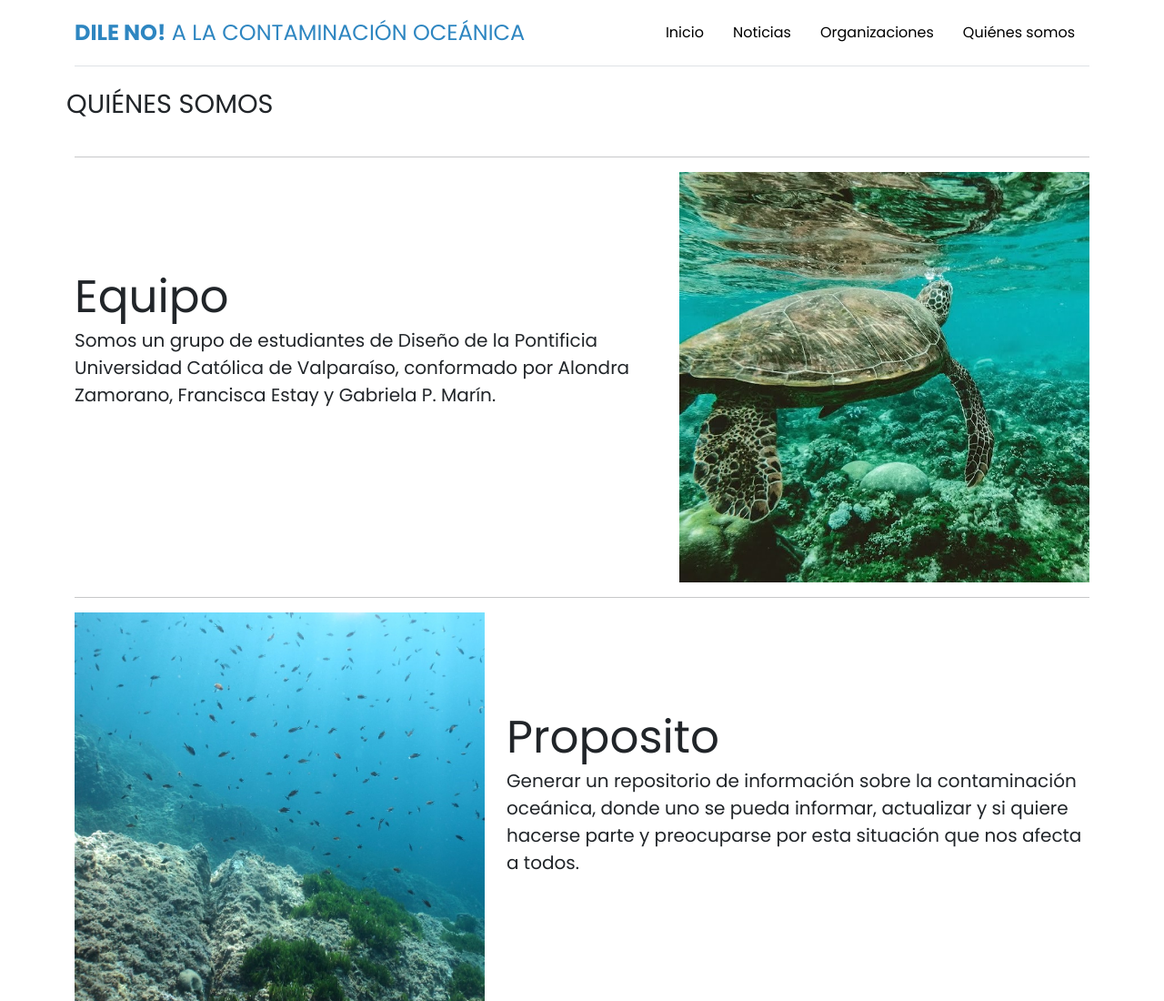
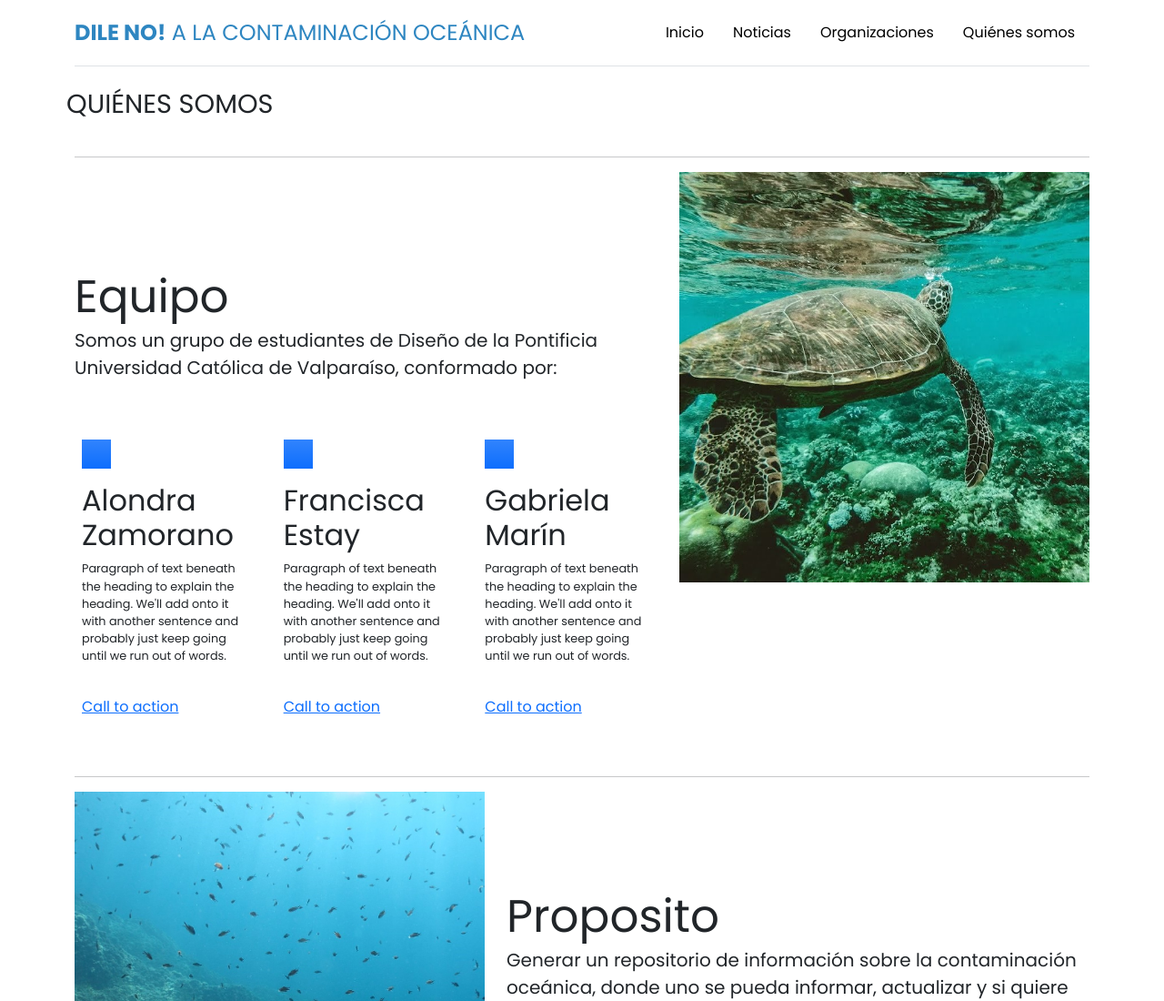
Before and after one commit to ead-codigo-2022/proyecto-grupal-gabi-fran-y-alo, a plain HTML site: page index4-quienes somos.html in a window 1280 px wide. Shown: the top 1100 px of the page at 91% size. Drawn offline with nearby package versions, Linux system fonts and the light colour scheme.

Commit message:
Update index4-quienes somos.html

```diff
--- a/index4-quienes somos.html
+++ b/index4-quienes somos.html
@@ -43,7 +43,45 @@
         <div class="col-md-7">
           <h2 class="featurette-heading fw-normal lh-1">Equipo</h2>
             <p class="lead">Somos un grupo de estudiantes de Diseño de la Pontificia Universidad Católica de Valparaíso,
-              conformado por Alondra Zamorano, Francisca Estay y Gabriela P. Marín.</p>
+              conformado por:</p>
+
+          <div class="row g-4 py-5 row-cols-1 row-cols-lg-3">
+            <div class="feature col">
+              <div class="feature-icon d-inline-flex align-items-center justify-content-center text-bg-primary bg-gradient fs-2 mb-3">
+                <svg class="bi" width="1em" height="1em"><use xlink:href="#collection"></use></svg>
+              </div>
+              <h3 class="fs-2">Alondra Zamorano</h3>
+              <p>Paragraph of text beneath the heading to explain the heading. We'll add onto it with another sentence and probably just keep going until we run out of words.</p>
+              <a href="#" class="icon-link d-inline-flex align-items-center">
+                Call to action
+                <svg class="bi" width="1em" height="1em"><use xlink:href="#chevron-right"></use></svg>
+              </a>
+            </div>
+            <div class="feature col">
+              <div class="feature-icon d-inline-flex align-items-center justify-content-center text-bg-primary bg-gradient fs-2 mb-3">
+                <svg class="bi" width="1em" height="1em"><use xlink:href="#people-circle"></use></svg>
+              </div>
+              <h3 class="fs-2">Francisca Estay</h3>
+              <p>Paragraph of text beneath the heading to explain the heading. We'll add onto it with another sentence and probably just keep going until we run out of words.</p>
+              <a href="#" class="icon-link d-inline-flex align-items-center">
+                Call to action
+                <svg class="bi" width="1em" height="1em"><use xlink:href="#chevron-right"></use></svg>
+              </a>
+            </div>
+            <div class="feature col">
+              <div class="feature-icon d-inline-flex align-items-center justify-content-center text-bg-primary bg-gradient fs-2 mb-3">
+                <svg class="bi" width="1em" height="1em"><use xlink:href="#toggles2"></use></svg>
+              </div>
+              <h3 class="fs-2">Gabriela Marín</h3>
+              <p>Paragraph of text beneath the heading to explain the heading. We'll add onto it with another sentence and probably just keep going until we run out of words.</p>
+              <a href="#" class="icon-link d-inline-flex align-items-center">
+                Call to action
+                <svg class="bi" width="1em" height="1em"><use xlink:href="#chevron-right"></use></svg>
+              </a>
+            </div>
+          </div>
+
+
         </div>
         <div class="col-md-5">
           <img src="images/Quienes somos 2.jpg" class="bd-placeholder-img bd-placeholder-img-lg featurette-image img-fluid mx-auto" width="500" height="500" xmlns="http://www.w3.org/2000/svg" role="img" aria-label="Placeholder: 500x500" preserveAspectRatio="xMidYMid slice" focusable="false"><title>Placeholder</title><rect width="100%" height="100%" fill="#eee"></rect></img>
```
